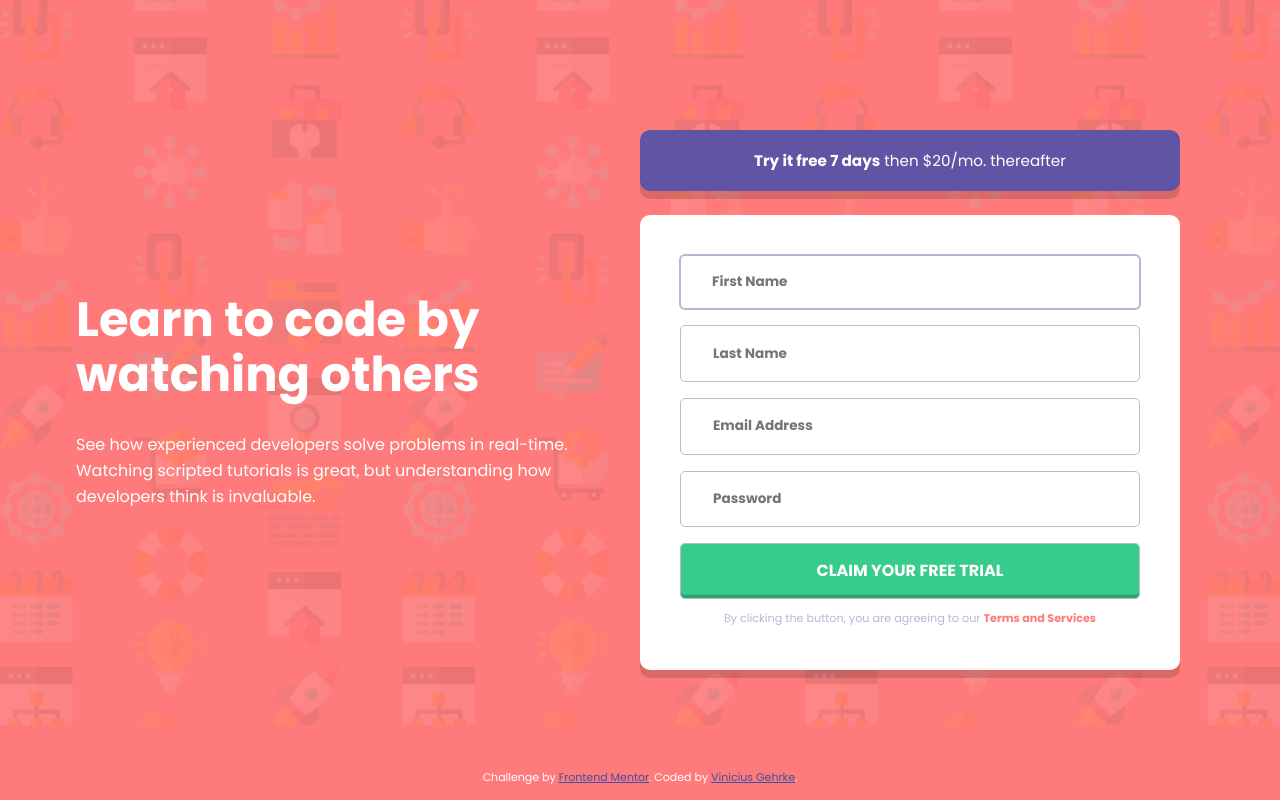
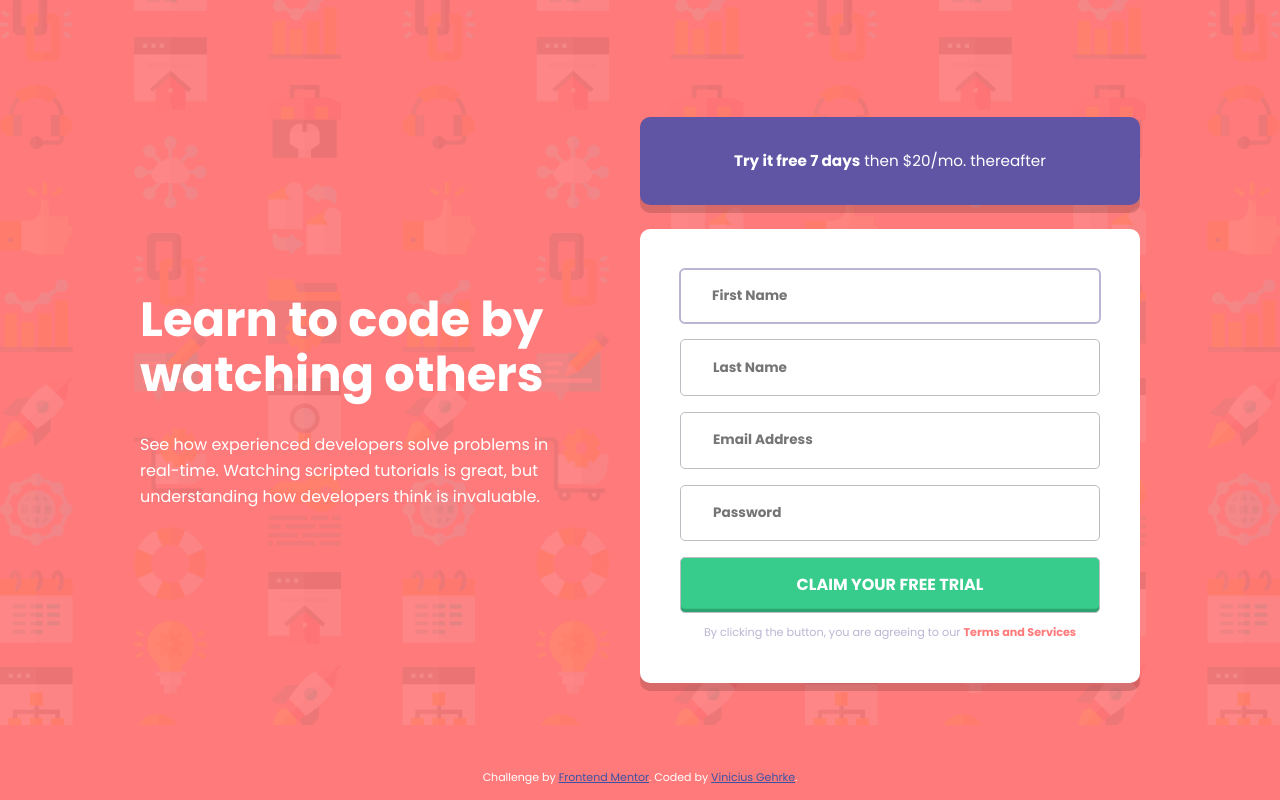
Before and after one commit to ViniciusLagoGehrke/Sign-up_Form, a plain HTML site: page index.html in a window 1280 px wide. Drawn offline with Linux system fonts and the light colour scheme.

Commit message:
fixed layout

```diff
--- a/style/style.css
+++ b/style/style.css
@@ -26,7 +26,8 @@ body{
 
 #about, #cards{
   margin: 3rem auto 0;
- width:330px;
+  width: 88%;
+  max-width:500px;
   display: flex;
   flex-wrap: wrap;
   justify-content: center;
@@ -38,14 +39,11 @@ body{
   text-align: center;
   font-size:1.7rem;
   line-height:1.38;
-
- width: 300px;
   margin-top:2.6rem;
 }
 
 #about h4{
   text-align: center;
- width: 320px;
   line-height:1.65;
   font-weight:400;
   margin-bottom: 0.85rem;
@@ -66,12 +64,14 @@ body{
  background-color:var(--AccentBlue);
  margin-bottom: 1.5rem;
  padding: 1.25rem 4rem;
+ height: 88px;
+ display: flex;
+ justify-content: center;
+ align-items: center;
 }
 
 .plan h4{
- height: 3rem;
   margin:0;
-
   text-align: center;
   line-height:1.6;
   font-weight:400;
@@ -223,7 +223,7 @@ footer{
   body{
     height:100vh;
     align-items:center;
-
+    padding: 2rem;
     background-image: url(../images/bg-intro-desktop.png);
   }
 
@@ -244,14 +244,14 @@ footer{
     font-size:3rem;
     line-height:1.15;
 
-   width: 500px;
+    max-width: 500px;
     margin-top:1rem;
     margin-bottom: 0.85rem;
   }
 
   #about h4{
     text-align: left;
-   width: 500px;
+    max-width: 500px;
     line-height:1.65;
     font-weight:400;
 
@@ -266,7 +266,8 @@ footer{
   }
 
   .card{
-   width: 540px;
+    width: 100%;
+    max-width: 540px;
     padding:1.38rem;
   }
 
```
Lines whose indentation alone changed are shown as unchanged.
